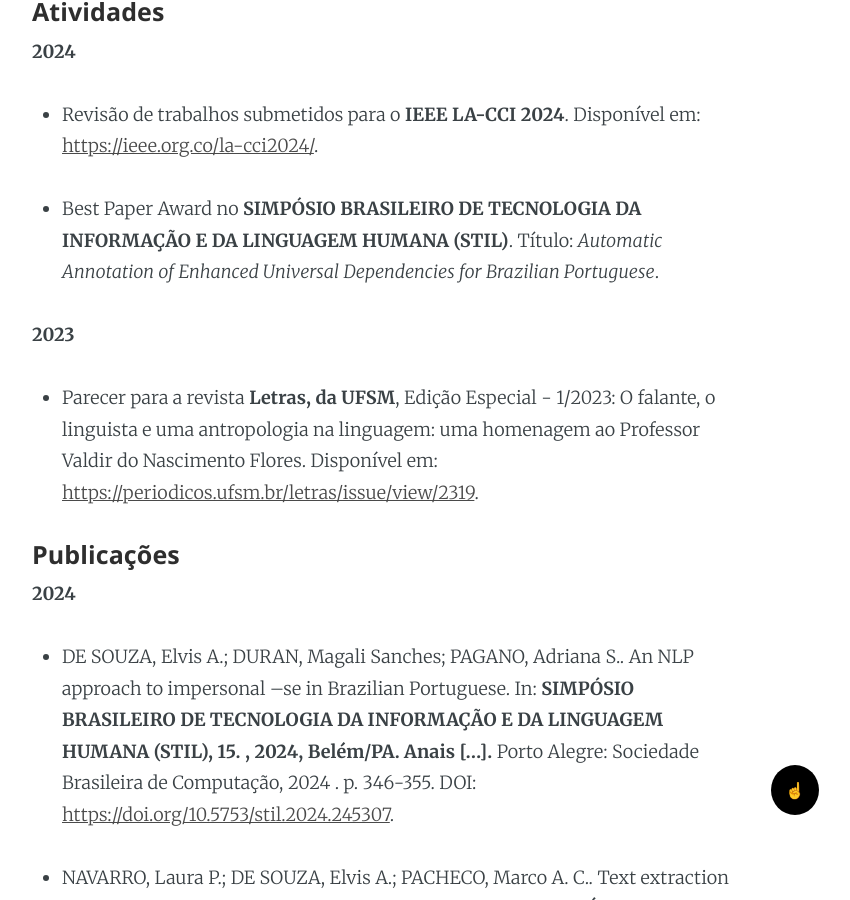
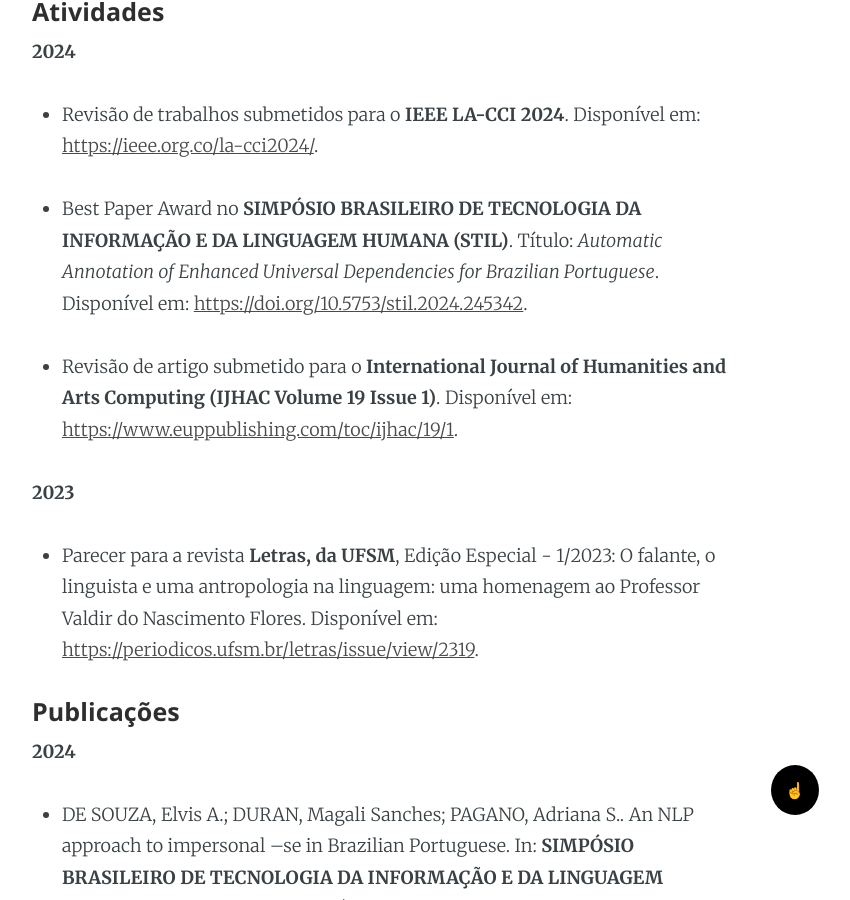
Before and after one commit to alvelvis/alvelvis.github.io, a Jekyll site: the page built from sobre.md, in a window 1280 px wide and 900 px high, scrolled down 5514 px. Shown: the whole window, without its empty margins (253-1103 px from the left). Built offline with Jekyll 4.4.1, drawn with Linux system fonts in a browser that asks for light colours; some of the changed text lies outside the part shown.

Commit message:
update ijhac

```diff
--- a/sobre.md
+++ b/sobre.md
@@ -89,7 +89,9 @@
 
 - Revisão de trabalhos submetidos para o **IEEE LA-CCI 2024**. Disponível em: [https://ieee.org.co/la-cci2024/](https://ieee.org.co/la-cci2024/).
 
-- Best Paper Award no **SIMPÓSIO BRASILEIRO DE TECNOLOGIA DA INFORMAÇÃO E DA LINGUAGEM HUMANA (STIL)**. Título: *Automatic Annotation of Enhanced Universal Dependencies for Brazilian Portuguese*.
+- Best Paper Award no **SIMPÓSIO BRASILEIRO DE TECNOLOGIA DA INFORMAÇÃO E DA LINGUAGEM HUMANA (STIL)**. Título: *Automatic Annotation of Enhanced Universal Dependencies for Brazilian Portuguese*. Disponível em: [https://doi.org/10.5753/stil.2024.245342](https://doi.org/10.5753/stil.2024.245342).
+
+- Revisão de artigo submetido para o **International Journal of Humanities and Arts Computing (IJHAC Volume 19 Issue 1)**. Disponível em: [https://www.euppublishing.com/toc/ijhac/19/1](https://www.euppublishing.com/toc/ijhac/19/1).
 
 **2023**
 
```
Also changed, not shown: other parts of sobre.md (+1 -1 lines).
